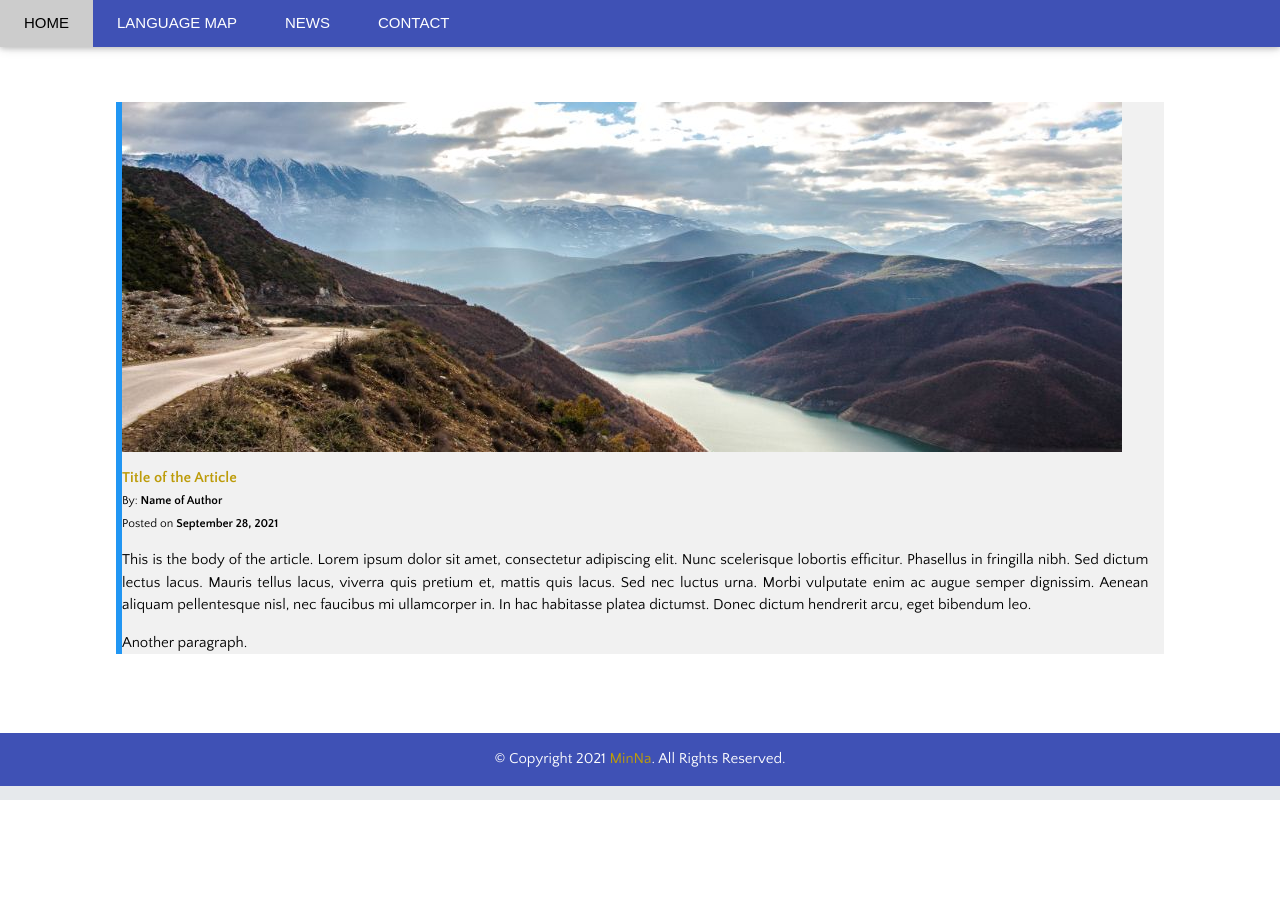
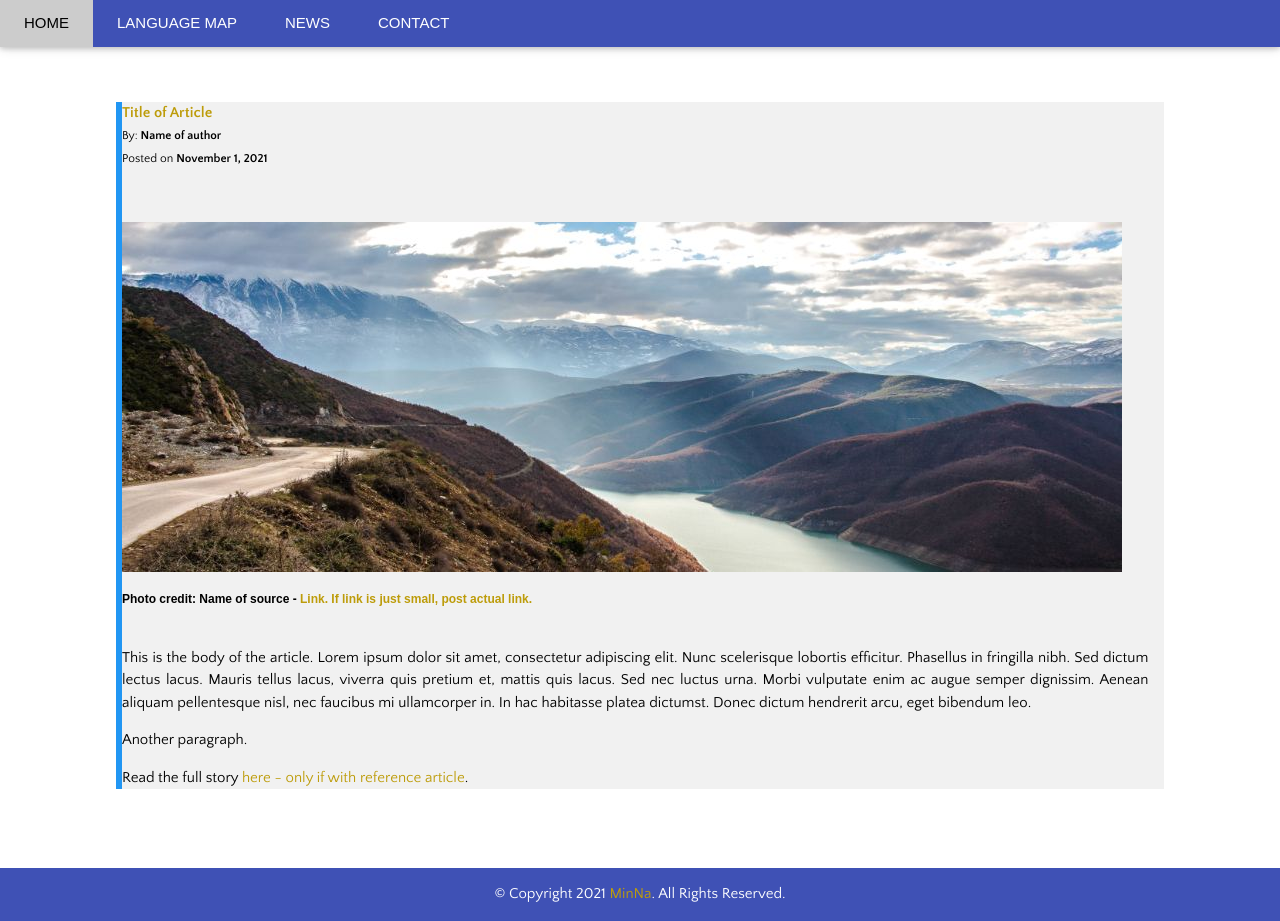
Before and after one commit to minna-lproc/minna, a Flask app: template templates/news.html in a window 1280 px wide. Before the commit the page ends 800 px from the top, so only its background shows below. Run offline with Flask 2, Linux system fonts and the light colour scheme; the template is opened without the code that fills it, so the values that code supplies are empty; some libraries are stand-ins or nearby versions; some web fonts are replaced.

Commit message:
Update news.html
updated template

```diff
--- a/templates/news.html
+++ b/templates/news.html
@@ -2,12 +2,16 @@
 {% block content %}
 <div class="w3-container w3-content w3-padding-64" style="max-width:1080px" id="news">
     <div class="w3-light-grey w3-leftbar w3-border-blue">
+        <p><strong><a href="#"> Title of Article </a></strong> <br>
+            <small>By: <strong>Name of author </strong></small><br>
+            <small>Posted on <strong>November 1, 2021 </strong></small>
+        </p>
+        <br>
         <p><img class="w3-hover-grayscale" src="../static/img/carousel/img_mountains_wide.jpg" alt="tools"
                 style="max-width: 100%;max-height: 100%;"></p>
-        <p><strong><a href="#"> Title of the Article </a></strong> <br>
-            <small>By: <strong>Name of Author </strong></small><br>
-            <small>Posted on <strong>September 28, 2021 </strong></small>
-        </p>
+        <small><strong>Photo credit: Name of source - <a href="source">Link. If link is just small, post actual link.</a> </strong></small>
+
+        <br><br>
         <div style="text-align:justify; max-width: 98.5%;">
             <p>This is the body of the article. Lorem ipsum dolor sit amet, consectetur adipiscing elit.
             Nunc scelerisque lobortis efficitur. Phasellus in fringilla nibh. Sed dictum lectus lacus.
@@ -15,6 +19,7 @@
             Morbi vulputate enim ac augue semper dignissim. Aenean aliquam pellentesque nisl, nec faucibus
             mi ullamcorper in. In hac habitasse platea dictumst. Donec dictum hendrerit arcu, eget bibendum leo.</p>
             <p>Another paragraph.</p>
+            <p>Read the full story <a href="source">here - only if with reference article</a>.</p>
         </div>
     </div>
 
```
